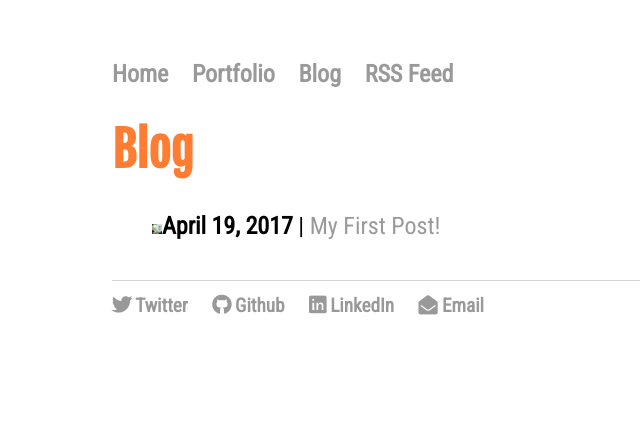
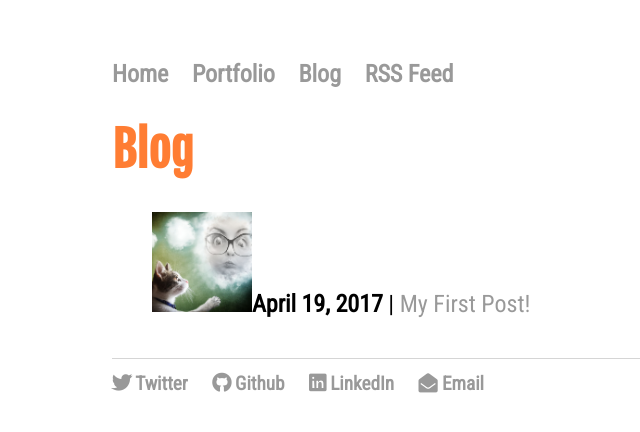
Before and after one commit to czolish/czolish.github.io, a Jekyll site: the page built from blog/index.html, in a window 1280 px wide. Shown: the top 432 px of the page, without its empty margins (80-720 px from the left). Built offline with Jekyll 4.4.1, drawn with Linux system fonts in a browser that asks for light colours; nearby versions of some CDN libraries; some web fonts are replaced; comment, search, counter and statistics services are not loaded.

Commit message:
Changing the image dimensions again

```diff
--- a/css/main.css
+++ b/css/main.css
@@ -113,6 +113,6 @@ img {
 }
 
 img.small-image {
-  max-width: 10px;
-  max-height: 10px;
+  max-width: 100px;
+  max-height: 100px;
 }
```
